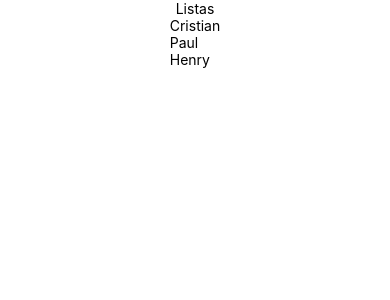
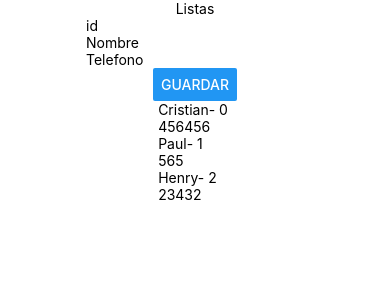
Before and after one commit to crisj1985/ListasReactNative, a React Native app: screen / in a window 390 px wide. Shown: the top 300 px of the page. Built offline with nearby package versions, Linux system fonts and the light colour scheme.

Commit message:
Crud Listar y Agregar

```diff
--- a/App.js
+++ b/App.js
@@ -1,5 +1,7 @@
 import React, { Component } from 'react';
-import { StyleSheet, Text, View, FlatList } from 'react-native';
+import { StyleSheet, Text, View, FlatList, TextInput, Button } from 'react-native';
+import {ItemPersona } from './componentes/ItemPersonas';
+import {recuperarPersonas, agregarPersona} from './servicios/personas'
 
 
 // const personas = [
@@ -10,21 +12,48 @@ export default class App extends Component {
 
  constructor (){
    super();
+   const personas = recuperarPersonas();
    this.state = {
-     personas: [
-       { indice: '10', nombre: 'Cristian' },
-       { indice: '20', nombre: 'Paul' },
-       { indice: '30', nombre: 'Henry' }]
+     nombre:"",
+     id : "",
+     telefono : "",
+     listaPersonas:personas
    }
- }
+   }
+
 
   render(){
     return (
       <View style={styles.container}>
         <Text>Listas</Text>
+        <TextInput
+          value = {this.state.id}
+          placeholder = 'id'
+          onChangeText={(txt) => { this.setState({ id:txt} )}}
+          />
+        <TextInput
+          value={this.state.nombre}
+          placeholder='Nombre'
+          onChangeText={(txt) => { this.setState( { nombre: txt } )}}
+        />
+        <TextInput
+          value={this.state.telefono}
+          placeholder='Telefono'
+          onChangeText={(txt) => { this.setState ({ telefono: txt } )}}
+        />
+        <Button
+          title="Guardar"
+          onPress={()=>{
+                          agregarPersona({ indice: this.state.id, nombre: this.state.nombre, telefono: this.state.telefono });
+                          const personas = recuperarPersonas();
+                          this.setState({ listaPersonas: personas})
+                       }
+                  }
+        />
+
         <FlatList
-          data = {this.state.personas}
-          renderItem = {item=><Text>{item.item.nombre}</Text>}
+          data = {this.state.listaPersonas}
+          renderItem={({ item, index }) =>  { return <ItemPersona persona={item} indice={index}/>}}
           keyExtractor = {item=>item.indice}
         />
       </View>
@@ -34,6 +63,7 @@ export default class App extends Component {
 
 }
 
+
 const styles = StyleSheet.create({
   container: {
     flex: 1,
--- /dev/null
+++ b/componentes/ItemPersonas.js
@@ -0,0 +1,19 @@
+import React, { Component } from 'react';
+import { Text, View } from 'react-native';
+
+ export class ItemPersona extends Component{
+
+    render(){
+
+        const {persona,indice} = this.props;
+        const { nombre, telefono } = persona;
+
+        return (
+            <View>
+                <Text>{nombre}- {indice} </Text>
+                <Text>{telefono}</Text>
+            </View>
+
+        );
+    }
+}
--- /dev/null
+++ b/servicios/personas.js
@@ -0,0 +1,20 @@
+import { Alert } from "react-native";
+
+const personas = [
+    { indice: '10', nombre: 'Cristian', telefono: "456456" },
+    { indice: '20', nombre: 'Paul', telefono: "565" },
+    { indice: '30', nombre: 'Henry', telefono: "23432" }
+];
+
+export const recuperarPersonas = () => personas;
+
+export const agregarPersona = (persona) => {
+    if (buscarPersona(persona).length < 1)
+        personas.push(persona)
+    else
+        Alert.alert("Usuario ya ingresado")
+};
+
+const buscarPersona = (persona) => {
+    return personas.filter((item) => item.indice == persona.indice)
+}
```
